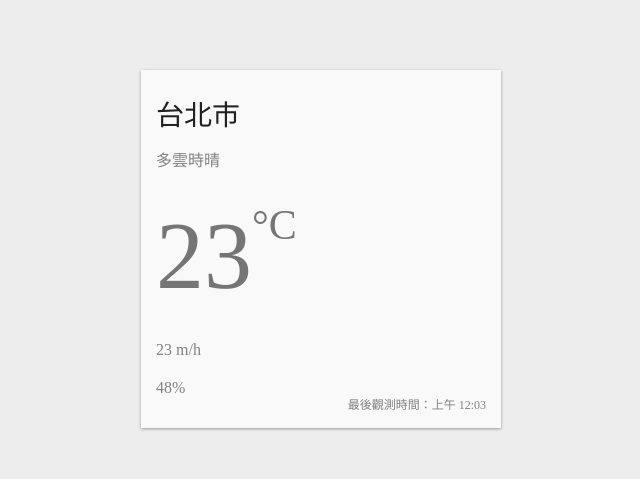
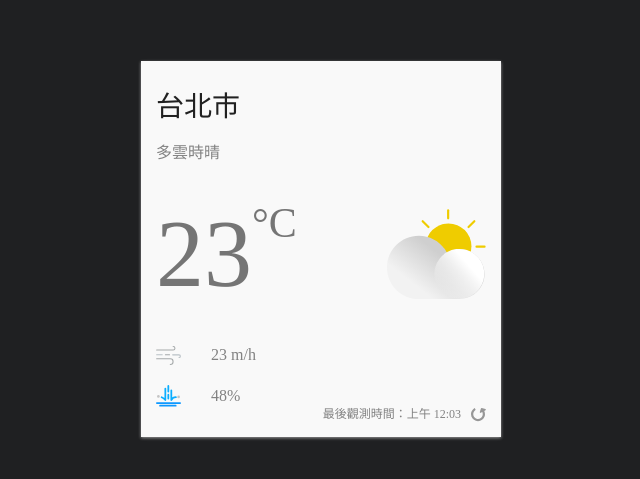
Before and after one commit to jolinhappy/react-weather-app, a React (Create React App) app: page / in a window 1280 px wide. Shown: the part 151-630 px from the top of the page, without its empty margins (319-959 px from the left). Built offline with nearby package versions, Linux system fonts and the light colour scheme.

Commit message:
feat: add svg icon

```diff
--- a/src/App.js
+++ b/src/App.js
@@ -1,8 +1,12 @@
 import React from 'react'
 import styled from '@emotion/styled'
+import { ReactComponent as DayCloudyIcon } from './images/day-cloudy.svg';
+import { ReactComponent as RainIcon } from './images/rain.svg';
+import { ReactComponent as AirFlowIcon } from './images/airFlow.svg'
+import { ReactComponent as RefreshIcon } from './images/refresh.svg'
 
 const Container = styled.div`
-  background-color: #ededed;
+  background-color: ${({ theme }) => theme.backgroundColor};
   height: 100%;
   display: flex;
   align-items: center;
@@ -19,7 +23,7 @@ const WeatherCard = styled.div`
 
 const Location = styled.div`
   font-size: 28px;
-  color: #212121;
+  color: ${props => props.theme === 'dark' ? '#dadada' : '#212121'};
   margin-bottom: 20px;
 `;
 
@@ -55,6 +59,11 @@ const AirFlow = styled.div`
   font-weight: 300;
   color: #828282;
   margin-bottom: 20px;
+  svg {
+    width: 25px;
+    height: auto;
+    margin-right: 30px
+  }
 `;
 
 const Rain = styled.div`
@@ -63,6 +72,11 @@ const Rain = styled.div`
   font-size: 16x;
   font-weight: 300;
   color: #828282;
+  svg {
+    width: 25px;
+    height: auto;
+    margin-right: 30px
+  }
 `;
 
 const Refresh = styled.div`
@@ -73,10 +87,39 @@ const Refresh = styled.div`
   display: inline-flex;
   align-items: flex-end;
   color: #828282;
+  svg {
+    width: 15px;
+    height: 15px;
+    margin-left: 10px;
+    cursor: pointer;
+  }
 `;
+const DayCloudy = styled(DayCloudyIcon)`
+flex-basis: 30%;
+`
+const theme = {
+  light: {
+    backgroundColor: '#ededed',
+    foregroundColor: '#f9f9f9',
+    boxShadow: '0 1px 3px 0 #999999',
+    titleColor: '#212121',
+    temperatureColor: '#757575',
+    textColor: '#828282',
+  },
+  dark: {
+    backgroundColor: '#1F2022',
+    foregroundColor: '#121416',
+    boxShadow:
+      '0 1px 4px 0 rgba(12, 12, 13, 0.2), 0 0 0 1px rgba(0, 0, 0, 0.15)',
+    titleColor: '#f9f9fa',
+    temperatureColor: '#dddddd',
+    textColor: '#cccccc',
+  },
+};
+
 function App() {
   return (
-    <Container>
+    <Container theme={theme.dark}>
       <WeatherCard>
         <Location>台北市</Location>
         <Description>多雲時晴</Description>
@@ -84,10 +127,17 @@ function App() {
           <Temperature>
             23<Celsius>°C</Celsius>
           </Temperature>
+          <DayCloudy />
         </CurrentWeather>
-        <AirFlow> 23 m/h </AirFlow>
-        <Rain> 48% </Rain>
-        <Refresh> 最後觀測時間：上午 12:03 </Refresh>
+        <AirFlow>
+          <AirFlowIcon />23 m/h
+        </AirFlow>
+        <Rain>
+          <RainIcon />48%
+          </Rain>
+        <Refresh>
+          最後觀測時間：上午 12:03 <RefreshIcon />
+        </Refresh>
       </WeatherCard>
     </Container>
   );
```
Also changed, not shown: 1 other file (tests, documents, lock files or other folders).
